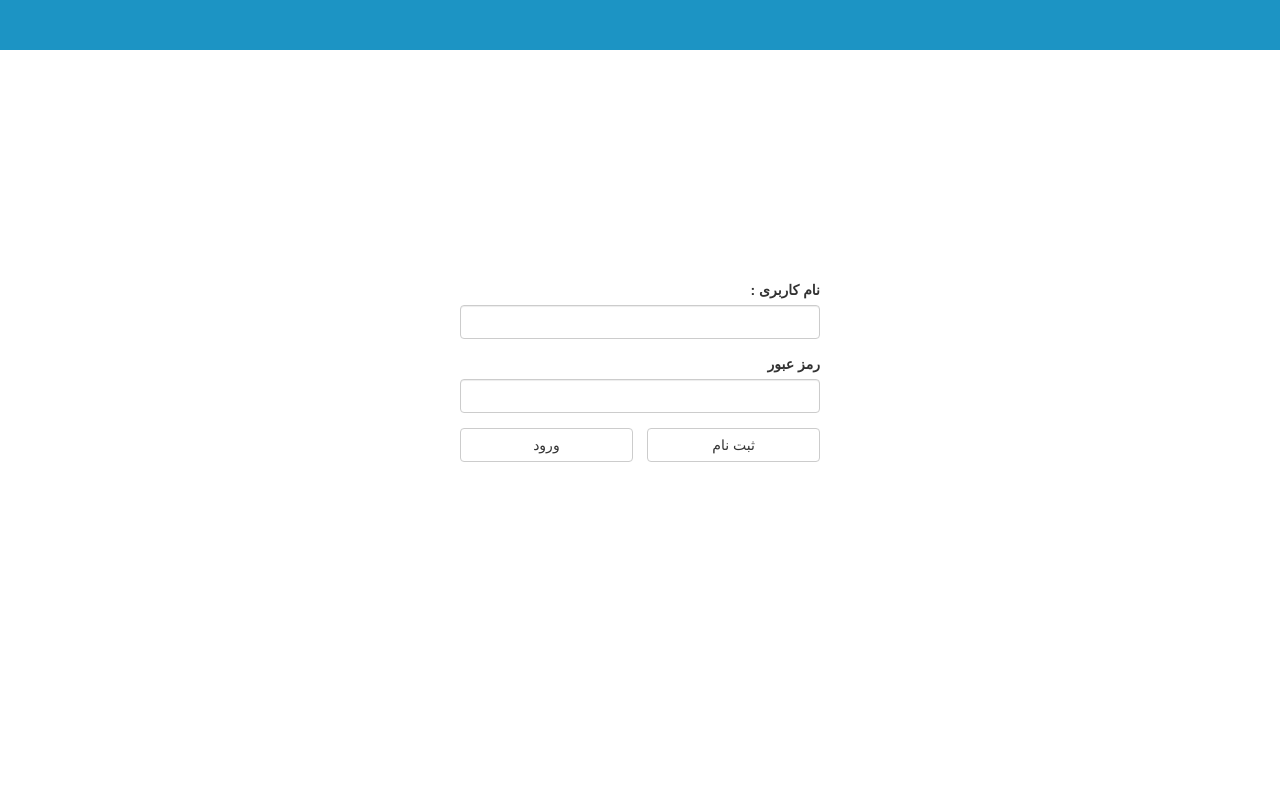
After one commit to malekan/building-management, a Django app: page /management/login/ in a window 1280 px wide. The commit adds this page. Run offline with Django 3.2, Linux system fonts and the light colour scheme; some libraries are stand-ins or nearby versions.

Commit message:
project structure update, login, signup page added

```diff
--- a/management/static/management/styles/base_guest.css
+++ b/management/static/management/styles/base_guest.css
@@ -1,5 +1,9 @@
 .navbar {
     border: none;
     border-radius: 0;
-    background-color: #0e76a8;
+    background-color: #1c94c4;
 }
+
+body {
+    direction: rtl;
+}
--- /dev/null
+++ b/management/static/management/styles/login.css
@@ -0,0 +1,22 @@
+html, body {
+  height: 100%; }
+
+* {
+  box-sizing: border-box; }
+
+.container {
+  margin-top: 18%; }
+
+a {
+  text-decoration: none; }
+
+.btn {
+  width: 48%; }
+
+.login-btn {
+  float: left; }
+
+.signup-btn {
+  float: right; }
+
+/*# sourceMappingURL=login.css.map */
--- /dev/null
+++ b/management/static/management/styles/login.scss
@@ -0,0 +1,31 @@
+@import "helpers/variables";
+@import "helpers/mixins";
+
+html, body {
+  height: 100%;
+  //font-family: 'Raleway', sans-serif;
+}
+
+* {
+  box-sizing: border-box;
+}
+
+.container{
+  margin-top: 18%;
+}
+
+a {
+  text-decoration: none;
+}
+
+.btn {
+  width: 48%;
+}
+
+.login-btn {
+  float: left;
+}
+
+.signup-btn {
+  float: right;
+}
--- /dev/null
+++ b/management/static/management/styles/signup.scss
@@ -0,0 +1,17 @@
+html, body {
+  height: 100%;
+  //font-family: "Raleway", sans-serif;
+}
+
+* {
+  -webkit-box-sizing: border-box;
+  -moz-box-sizing: border-box;
+  -ms-box-sizing: border-box;
+  -o-box-sizing: border-box;
+  box-sizing: border-box; }
+
+.container {
+  margin-top: 18%; }
+
+#signup-btn {
+  width: 100%; }
--- a/management/templates/management/base_guest.html
+++ b/management/templates/management/base_guest.html
@@ -7,6 +7,7 @@
     <link rel="shortcut icon" type="image/png" href="{% static 'sima_logo_captionless.png' %}"/>
     <link rel="stylesheet" href="https://maxcdn.bootstrapcdn.com/bootstrap/3.3.7/css/bootstrap.min.css" integrity="sha384-BVYiiSIFeK1dGmJRAkycuHAHRg32OmUcww7on3RYdg4Va+PmSTsz/K68vbdEjh4u" crossorigin="anonymous">
     <link rel="stylesheet" type="text/css" href="{% static 'management/styles/base_guest.css' %}"/>
+    {% block style %}{% endblock %}
     <script src="https://maxcdn.bootstrapcdn.com/bootstrap/3.3.7/js/bootstrap.min.js" integrity="sha384-Tc5IQib027qvyjSMfHjOMaLkfuWVxZxUPnCJA7l2mCWNIpG9mGCD8wGNIcPD7Txa" crossorigin="anonymous"></script>
 </head>
 <body>
--- /dev/null
+++ b/management/templates/management/login.html
@@ -0,0 +1,29 @@
+{% extends 'management/base_guest.html' %}
+{% block title %}ورود | سیما{% endblock %}
+{% load staticfiles %}
+{% block style %}
+    <link rel="stylesheet" type="text/css" href="{% static 'management/styles/login.css' %}"/>
+{% endblock %}
+
+
+{% block body %}
+<div class="container">
+    <div class="row">
+        <div class="col-sm-4 col-sm-offset-4">
+            <form id="login-form" action="" method="post">
+                {% csrf_token %}
+                <div class="form-group">
+                    <label class="control-label" for="username_id">نام کاربری :</label>
+                    <input class="form-control" id="username_id" required>
+                </div>
+                <div class="form-group">
+                    <label for="pwd">رمز عبور</label>
+                    <input type="password" class="form-control" id="pwd" required>
+                </div>
+                <button type="submit" id="login-btn" class="login-btn btn btn-default">ورود</button>
+                <a href="signup.html"><button type="button" class="signup-btn btn btn-default">ثبت نام</button></a>
+            </form>
+        </div>
+    </div>
+</div>
+{% endblock %}
--- a/management/urls.py
+++ b/management/urls.py
@@ -4,5 +4,7 @@ from . import views
 app_name = 'management'
 
 urlpatterns = [
-    url(r'^$', views.index)
+    url(r'^$', views.index),
+    url(r'login/$', views.login),
+    url(r'signup/$', views.signup),
 ]
--- a/management/views.py
+++ b/management/views.py
@@ -3,3 +3,11 @@ from django.shortcuts import render
 
 def index(request):
     return render(request, template_name='management/index.html')
+
+
+def login(request):
+    return render(request, template_name='management/login.html')
+
+
+def signup(request):
+    return render(request, template_name='management/signup.html')
```
Also changed, not shown: management/static/management/styles/signup.css (added, +17 -0 lines), management/templates/management/signup.html (added, +36 -0 lines), management/static/management/styles/helpers/_mixins.scss (added), management/static/management/styles/helpers/_variables.scss (added), 1 other file.
